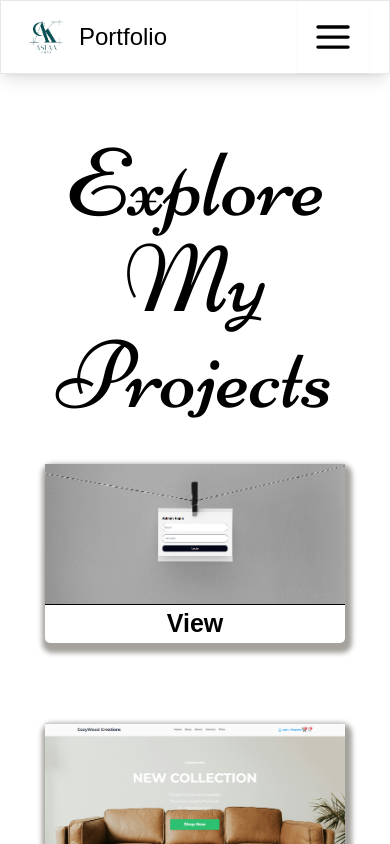
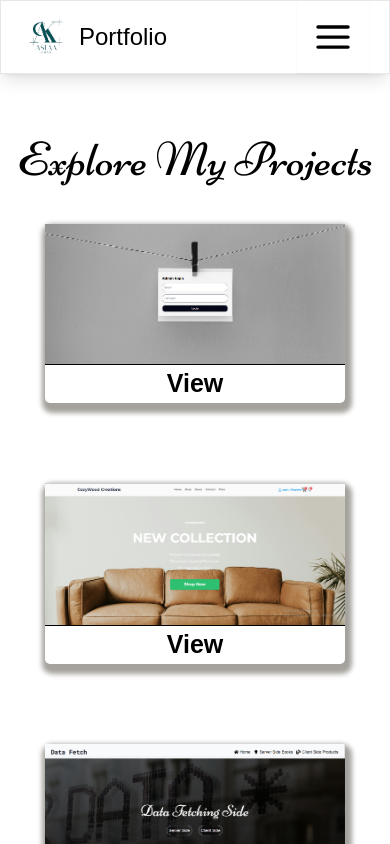
Before and after one commit to AsfaaKhan/Portfolio2, a Next.js app: page /projectPage in a window 390 px wide. Shown: the top 844 px of the page. Built offline with nearby package versions, Linux system fonts and the light colour scheme; a web font is replaced by a local one.

Commit message:
Porfolio Updated

```diff
--- a/app/aboutPage/page.tsx
+++ b/app/aboutPage/page.tsx
@@ -14,7 +14,7 @@ export default function MainAbout(){
 
             {/* Container 1 */}
             <div className="flex flex-col justify-center items-center text-center mt-10 text-black">
-             <h1 className={`${FontNic.className} text-black font-bold text-8xl pb-1 `}>About</h1>
+             <h1 className={`${FontNic.className} text-black font-bold text-6xl md:text-8xl pb-1 `}>About</h1>
 
                 <div className=" mt-4 flex flex-col md:flex-row justify-between md:gap-32">
 
--- a/components/About.tsx
+++ b/components/About.tsx
@@ -17,7 +17,7 @@ export default function About() {
     return (
         <div className="">
             <div className="flex flex-col justify-center items-center text-center mt-10">
-                <h1 className={`${FontNic.className} font-bold text-8xl pb-1 `}>About</h1>
+                <h1 className={`${FontNic.className} font-bold  text-6xl md:text-8xl pb-1 `}>About</h1>
                 <div className=" mt-4 flex flex-col md:flex-row justify-between md:gap-32">
 
                     <div className="flex flex-col  justify-center items-center text-center gap-10">
--- a/components/All_Projects.tsx
+++ b/components/All_Projects.tsx
@@ -14,9 +14,7 @@ export default function All_Project() {
         <div className="bg-white text-black">
             <div className="  flex flex-col justify-center items-center text-center pt-10 pb-10">
 
-                <div >
-                    <h1 className={`${FontNic.className}  font-bold text-8xl `}>Explore My Projects</h1>
-                </div>
+                <h1 className={`${FontNic.className}  font-bold text-5xl md:text-6xl lg:text-8xl `}>Explore My Projects</h1>
                 <div className="grid grid-cols-1 md:grid-cols-2 lg:grid-cols-3 2xl:grid-cols-4 gap-20 pt-10 " >
 
                     <div className="style  ">
--- a/components/HomeProject.tsx
+++ b/components/HomeProject.tsx
@@ -16,7 +16,7 @@ export default function Project3() {
             <div className=" flex flex-col justify-center items-center text-center ">
 
                 <div >
-                    <h1 className={`${FontNic.className}  font-bold text-8xl `}>Explore My Projects</h1>
+                    <h1 className={`${FontNic.className}  font-bold text-5xl md:text-6xl lg:text-8xl `}>Explore My Projects</h1>
                 </div>
                 <div className="grid grid-cols-1 md:grid-cols-2 gap-20 mt-10 " >
                    <div className="style  ">
```
